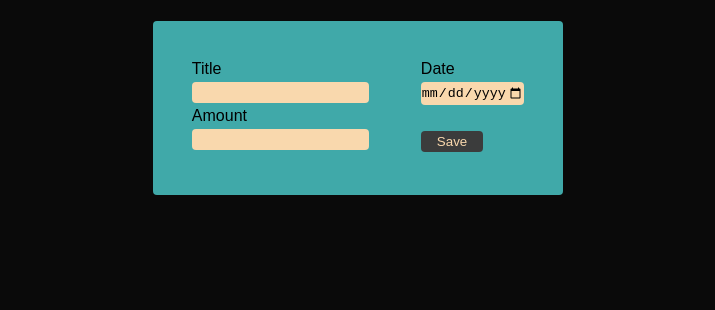
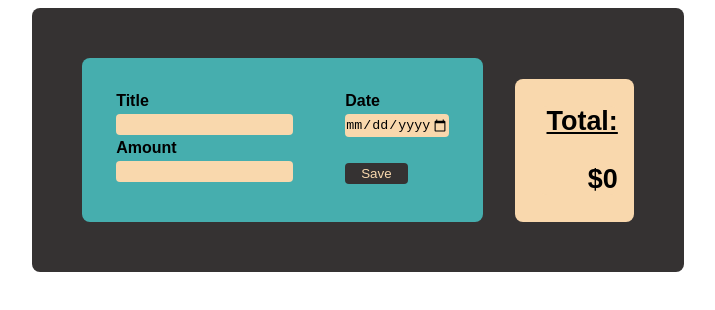
Before and after one commit to paula-zeman/expenses-manager, a React (Create React App) app: page / in a window 1280 px wide. Shown: the top 310 px of the page, without its empty margins (282-997 px from the left). Built offline with nearby package versions, Linux system fonts and the light colour scheme.

Commit message:
Expenses sum function

```diff
--- a/src/Components/Container.js
+++ b/src/Components/Container.js
@@ -2,6 +2,7 @@ import React, { useState } from 'react';
 import ExpenseList from './ExpenseList';
 import NewExpense from './NewExpense';
 import '../Styling/Container.css'
+import ExpenseSum from './ExpenseSum';
 
 const Container = () => {
 
@@ -15,10 +16,20 @@ const Container = () => {
     });
   }
 
+
   return (
-    <div>
-      <NewExpense addExpense={addExpenseHandler}/>
-      <ExpenseList expenses={expenses}/>
+    <div className="container">
+      <div className='container-top'>
+        <div className="container-list">
+          <NewExpense addExpense={addExpenseHandler}/>
+        </div>
+        <div className="expense-sum">
+          <ExpenseSum expenses={expenses}/>
+        </div>
+      </div>
+      <div className="expense-list">
+          <ExpenseList expenses={expenses}/>
+      </div>
     </div>
   )
 }
--- a/src/Components/ExpenseItem.js
+++ b/src/Components/ExpenseItem.js
@@ -4,6 +4,7 @@ const ExpenseItem = (props) => {
   const month = props.date.toLocaleString('en-US', { month: 'long' });
   const day = props.date.toLocaleString('en-US', { day: '2-digit' });
   const year = props.date.getFullYear()
+
   return (
     <div className="expense-item">
       <div className="item-left">
--- a/src/Components/ExpenseList.js
+++ b/src/Components/ExpenseList.js
@@ -3,7 +3,6 @@ import ExpenseItem from "./ExpenseItem";
 
 
 const ExpenseList = (props) => {
-
 
 return (
   <div>
--- /dev/null
+++ b/src/Components/ExpenseSum.js
@@ -0,0 +1,18 @@
+import React from "react";
+import '../Styling/ExpenseSum.css'
+
+const ExpenseSum = (props) => {
+
+  let sum = 0
+  props.expenses.map((e) => (
+    sum = sum + parseInt(e.amount)
+  ));
+
+  return (
+    <div className="expense-sum">
+      <h3 className="total">Total:</h3>
+      <h3 className="sum">${sum}</h3>
+    </div>
+  );
+}
+export default ExpenseSum;
--- a/src/Styling/Container.css
+++ b/src/Styling/Container.css
@@ -1,6 +1,10 @@
-body {
+.container {
+  background-color: rgb(53, 50, 50);
+  padding: 34px;
+  border-radius: 8px;
+}
+
+.container-top {
   display: flex;
-  align-items: center;
-  background-color: rgb(40, 37, 37);
-  font-family: Arial, Helvetica, sans-serif;
+  align-items: flex-end;
 }
--- a/src/Styling/ExpenseItem.css
+++ b/src/Styling/ExpenseItem.css
@@ -3,12 +3,13 @@
   justify-content: space-between;
   align-items: baseline;
   margin: 16px;
-  padding: 34px;
+  padding: 0px 16px;
   font-size: larger;
-  background-color: rgba(81, 81, 81, 0.95);
+  background-color: rgb(249, 216, 173);
   border-radius: 8px;
 }
 
 .item-date {
   font-size: smaller;
+  margin-bottom: 4px;
 }
--- /dev/null
+++ b/src/Styling/ExpenseSum.css
@@ -0,0 +1,16 @@
+.expense-sum {
+  margin: 16px;
+  padding: 0px 0px 0px 8px;
+  font-size: larger;
+  background-color: rgb(249, 216, 173);
+  border-radius: 8px;
+}
+
+.total {
+  text-decoration: underline;
+  text-align: right;
+}
+
+.sum {
+  text-align: right;
+}
--- a/src/Styling/NewExpense.css
+++ b/src/Styling/NewExpense.css
@@ -1,11 +1,12 @@
 .new-expense {
-  margin: 13px;
-  padding: 13px;
+  margin: 16px;
+  padding: 8px;
   display: flex;
   flex-direction: row;
   color: black;
   background-color: rgba(72, 193, 193, 0.876);
-  border-radius: 4px;
+  border-radius: 8px;
+  font-weight: bold;
 }
 
 .new-expense-one {
@@ -31,7 +32,7 @@ input {
 }
 
 button {
-  background-color: rgba(60, 54, 54, 0.95);
+  background-color: rgb(53, 50, 50);
   color: rgb(249, 216, 173);
   text-decoration: none;
   cursor: pointer;
--- a/src/index.css
+++ b/src/index.css
@@ -1,5 +1,4 @@
 body {
-  background-color: rgba(10, 10, 10);
   display: flex;
   justify-content: center;
 }
```
